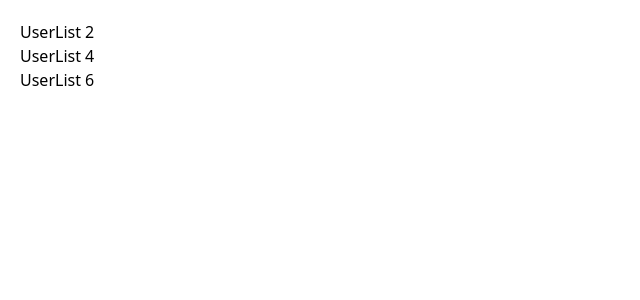
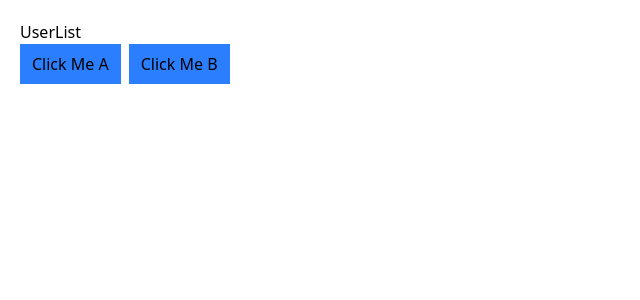
Before and after one commit to tn592/phimart-client, a React (Vite) app: page / in a window 1280 px wide. Shown: the top 300 px of the page, without its empty margins (0-640 px from the left). Built offline with nearby package versions, Linux system fonts and the light colour scheme.

Commit message:
29.7 done

```diff
--- a/src/App.jsx
+++ b/src/App.jsx
@@ -1,11 +1,11 @@
 // import "./App.css";
 import Effect from "./components/Effect";
 function App() {
-  return (<div className="m-5">
-    <Effect />
-    <Effect />
-    <Effect />
-  </div>);
+  return (
+    <div className="m-5">
+      <Effect />
+    </div>
+  );
 }
 
 export default App;
--- a/src/components/Effect.jsx
+++ b/src/components/Effect.jsx
@@ -1,14 +1,29 @@
-import { useEffect } from "react";
-
-let count = 0;
+import { useEffect, useState } from "react";
 
 const Effect = () => {
+	const [users, setUsers] = useState([]);
+	const [dependancyA, setDependancyA] = useState(0);
+	const [dependancyB, setDependancyB] = useState(0);
+
 	useEffect(() => {
 		console.log("Effect Occured");
-	});
+		setUsers(["John"]);
+	}, [dependancyA, dependancyB]);
 	return (
 		<div>
-			<h1>UserList {++count} </h1>
+			<h1>UserList</h1>
+			<button
+				onClick={() => setDependancyA(Math.random())}
+				className="px-3 py-2 bg-blue-500 me-2"
+			>
+				Click Me A
+			</button>
+			<button
+				onClick={() => setDependancyB(Math.random())}
+				className="px-3 py-2 bg-blue-500"
+			>
+				Click Me B
+			</button>
 		</div>
 	);
 };
```
